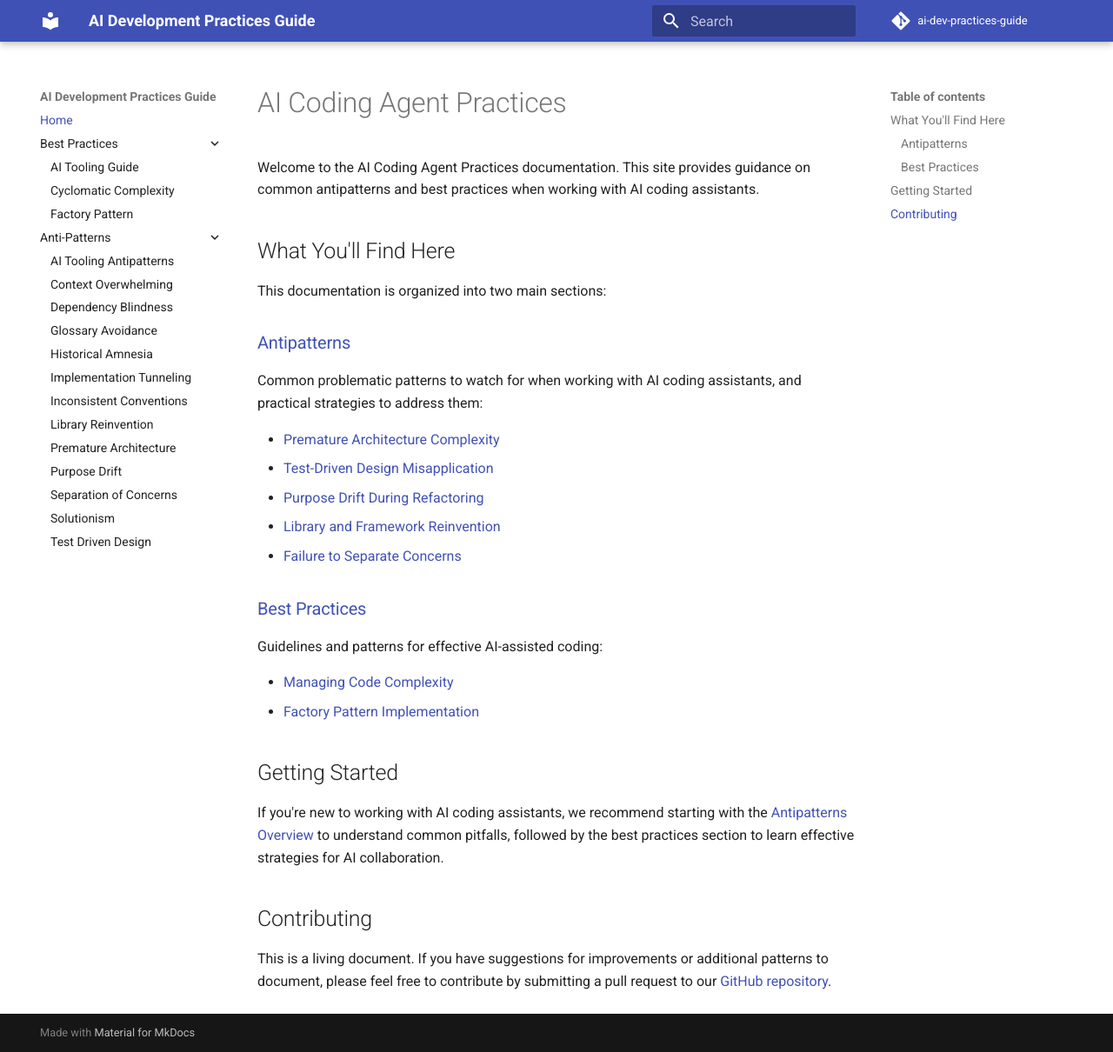
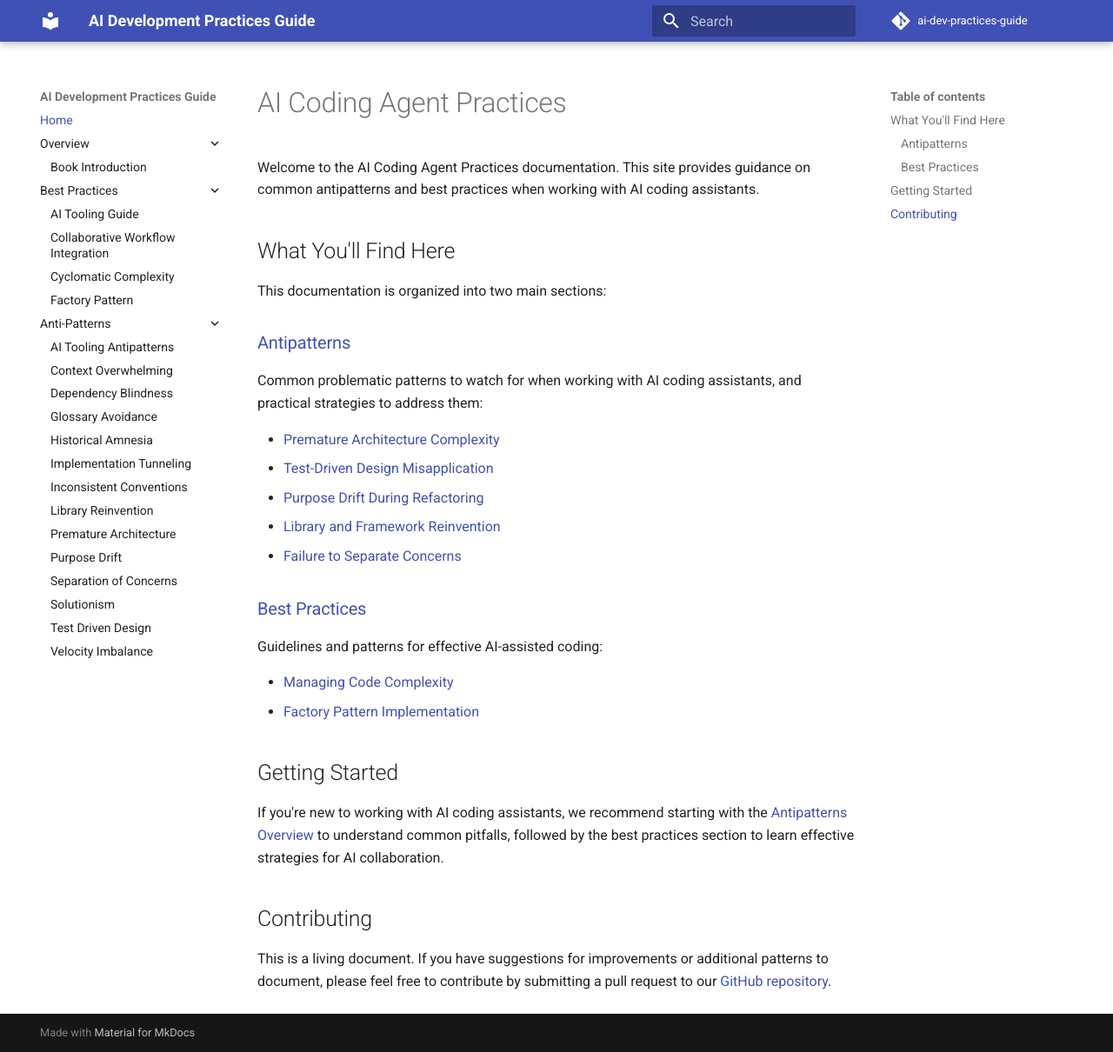
Before and after one commit to aaronsb/ai-dev-practices-guide, an MkDocs documentation site: the page built from docs/index.md, in a window 1280 px wide and 1210 px high. Shown: the whole window at 87% size. Built offline with MkDocs 1.6.1 and Material for MkDocs 9.7.7, drawn with Linux system fonts in a browser that asks for light colours; comment, search, counter and statistics services are not loaded.

Commit message:
Update navigation to include all new documents including Overview section

```diff
--- a/mkdocs.yml
+++ b/mkdocs.yml
@@ -29,9 +29,12 @@ markdown_extensions:
 
 nav:
   - Home: index.md
+  - Overview:
+    - Book Introduction: overview/book-introduction.md
   - Best Practices:
     - best-practices/index.md
     - AI Tooling Guide: best-practices/ai-tooling-guide.md
+    - Collaborative Workflow Integration: best-practices/collaborative-workflow-integration.md
     - Cyclomatic Complexity: best-practices/cyclomatic-complexity.md
     - Factory Pattern: best-practices/factory-pattern.md
   - Anti-Patterns:
@@ -49,3 +52,4 @@ nav:
     - Separation of Concerns: antipatterns/separation-of-concerns.md
     - Solutionism: antipatterns/solutionism.md
     - Test Driven Design: antipatterns/test-driven-design.md
+    - Velocity Imbalance: antipatterns/velocity-imbalance.md
```
